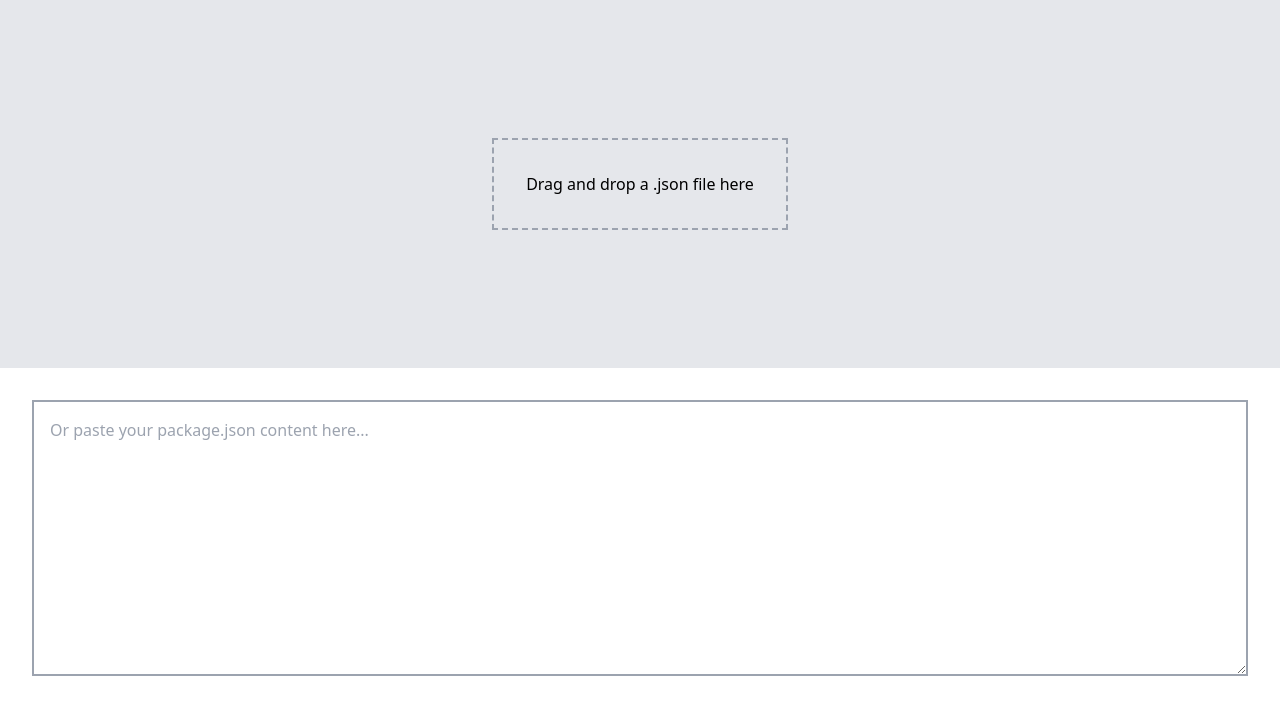
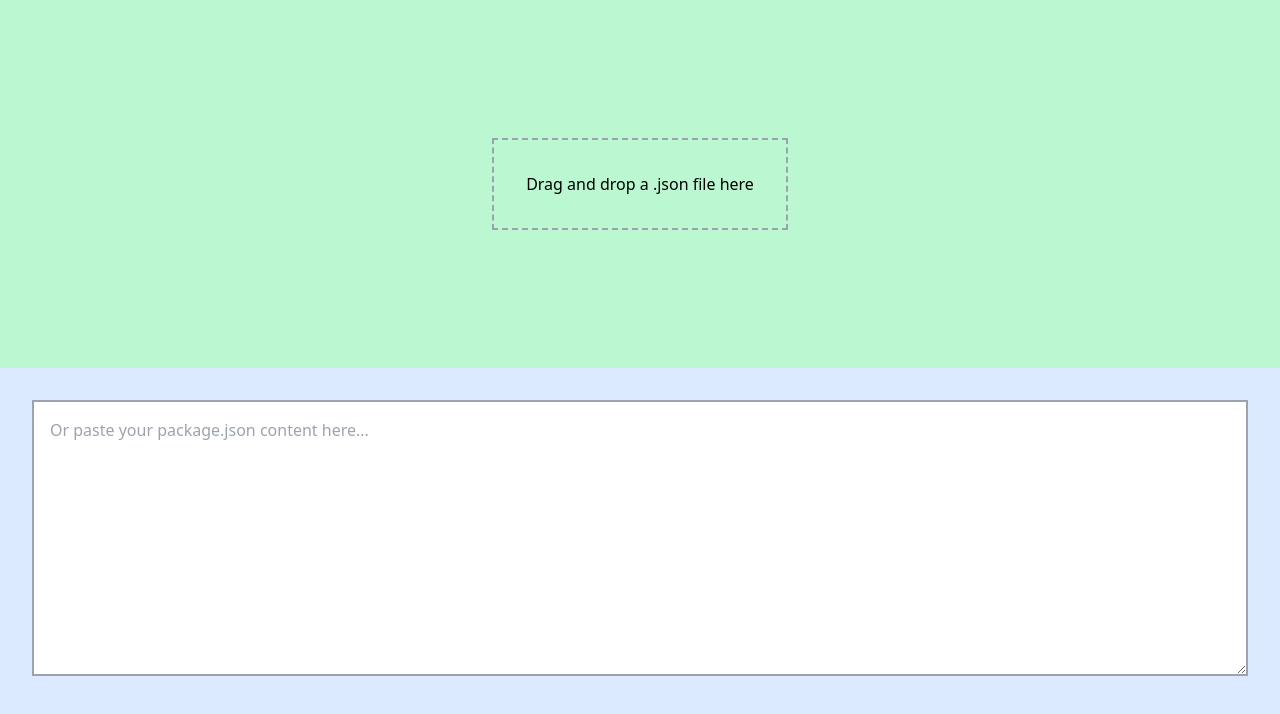
Before and after one commit to cherrydub/json2md, a React (Vite) app: page / in a window 1280 px wide. Shown: the top 714 px of the page. Built offline with nearby package versions, Linux system fonts and the light colour scheme.

Commit message:
small color changes, will use a green palette all together soon

```diff
--- a/src/components/PackageJsonReader.tsx
+++ b/src/components/PackageJsonReader.tsx
@@ -165,7 +165,7 @@ ${devDependenciesList}
   return (
     <div className="flex flex-col h-screen">
       <div
-        className="flex-1 bg-gray-200"
+        className="flex-1 bg-green-200"
         onDragOver={handleDragOver}
         onDragLeave={handleDragLeave}
         onDrop={handleFileDrop}
@@ -195,7 +195,7 @@ ${devDependenciesList}
           </div>
         </div>
       </div>
-      <div className="flex-1 bg-white p-8">
+      <div className="flex-1 bg-blue-100 p-8">
         <textarea
           className="w-full p-4 border-2 border-gray-400"
           placeholder="Or paste your package.json content here..."
@@ -256,12 +256,13 @@ ${devDependenciesList}
                 </ul>
               </div>
             </div>
-            <div className="w-full lg:w-1/2 lg:pl-8 mt-4 lg:mt-0">
+            <div className="w-full lg:w-1/2 lg:pl-8 mt-4 lg:mt-0 ">
               <div>
+                <div className="flex justify-between">
                   <h3 className="text-lg font-bold mb-2">
-                  Generated README.md content:
+                    Generated README.md
                   </h3>
-                <pre>{generateReadmeContent()}</pre>
+                  <div>
                     <button
                       className="bg-blue-500 text-white py-2 px-4 rounded mr-2"
                       onClick={copyToClipboard}
@@ -276,6 +277,12 @@ ${devDependenciesList}
                     </button>
                   </div>
                 </div>
+
+                <pre className="border border-black/50 p-2 ">
+                  {generateReadmeContent()}
+                </pre>
+              </div>
+            </div>
           </div>
         </div>
       )}
```
Lines whose indentation alone changed are shown as unchanged.
